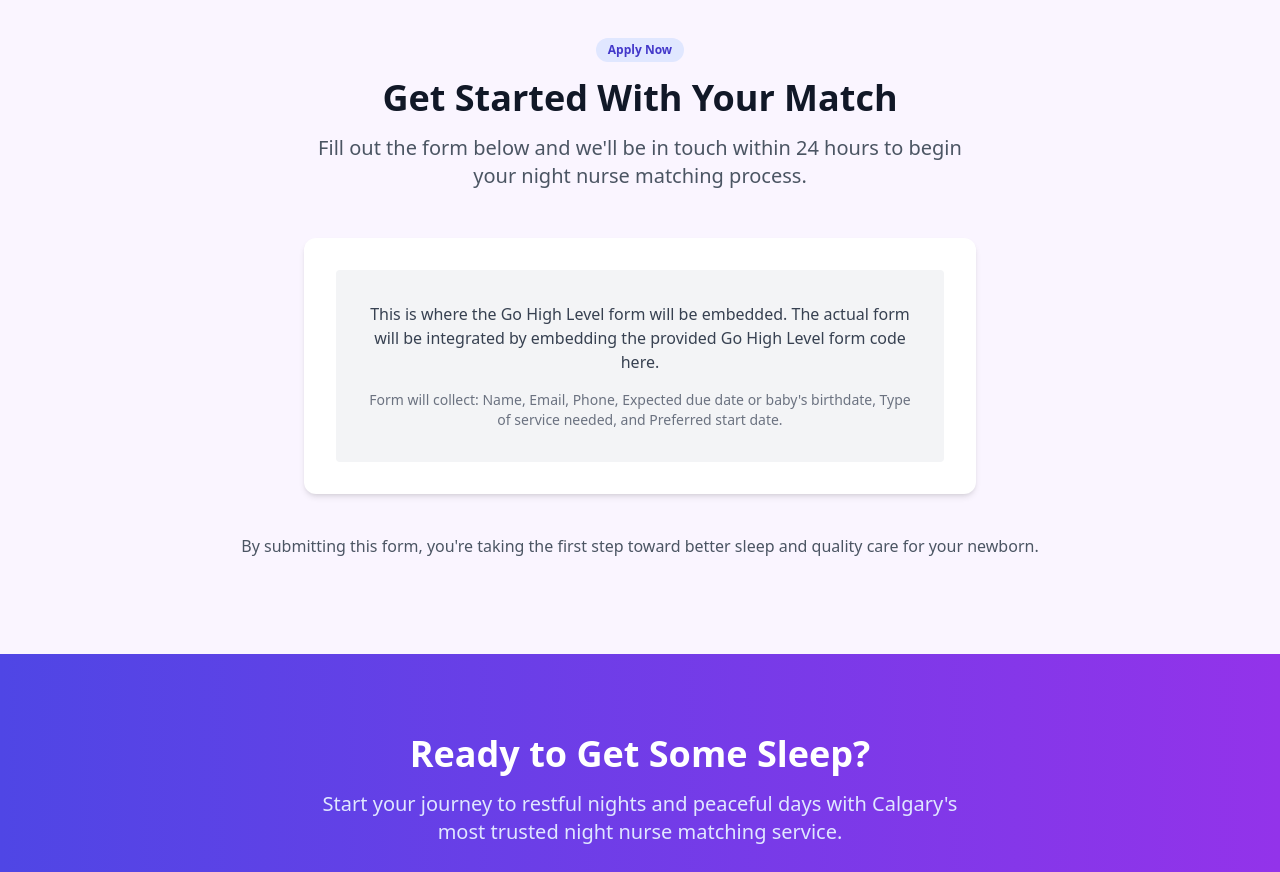
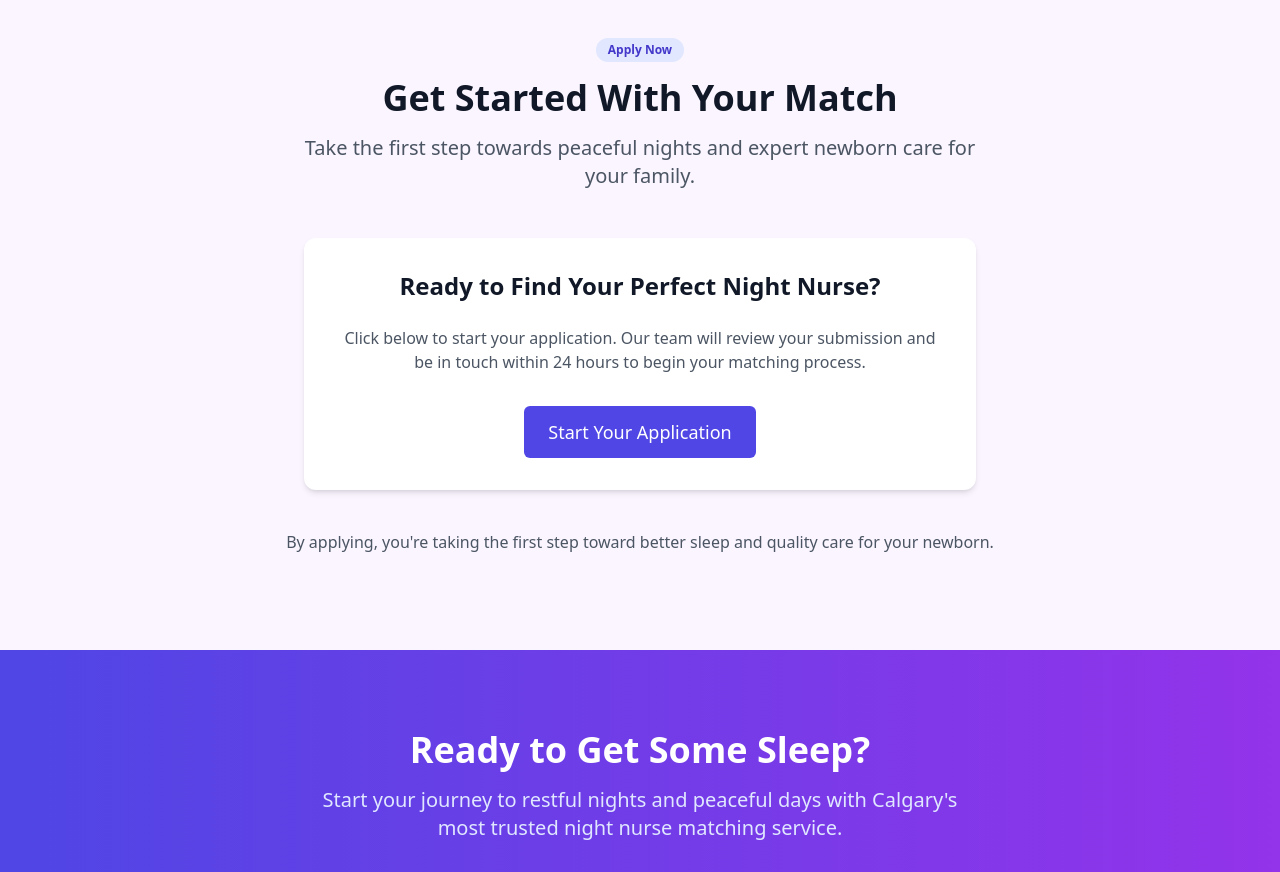
Before and after one commit to wundergunder/ineedsleep, a React (Vite) app: page / in a window 1280 px wide. Shown: the part 4680-5552 px from the top of the page. Built offline with nearby package versions, Linux system fonts and the light colour scheme.

Commit message:
update home page

```diff
--- a/src/components/home/FormSection.tsx
+++ b/src/components/home/FormSection.tsx
@@ -1,33 +1,31 @@
 import React from 'react';
 import Section from '../ui/Section';
+import Button from '../ui/Button';
 
 const FormSection: React.FC = () => {
-  // This component will contain the Go High Level form embed
   return (
     <Section id="apply" background="purple">
       <div className="text-center mb-12">
         <span className="inline-block px-3 py-1 text-xs font-semibold text-indigo-700 bg-indigo-100 rounded-full mb-4">Apply Now</span>
         <h2 className="text-3xl md:text-4xl font-bold text-gray-900 mb-4">Get Started With Your Match</h2>
         <p className="text-xl text-gray-600 max-w-2xl mx-auto">
-          Fill out the form below and we'll be in touch within 24 hours to begin your night nurse matching process.
+          Take the first step towards peaceful nights and expert newborn care for your family.
         </p>
       </div>
 
-      <div className="max-w-2xl mx-auto bg-white rounded-xl shadow-md p-6 md:p-8">
-        {/* Placeholder for Go High Level form embed */}
-        <div className="bg-gray-100 rounded p-8 text-center">
-          <p className="text-gray-700">
-            This is where the Go High Level form will be embedded. The actual form will be integrated by embedding the provided Go High Level form code here.
-          </p>
-          <p className="text-sm text-gray-500 mt-4">
-            Form will collect: Name, Email, Phone, Expected due date or baby's birthdate, Type of service needed, and Preferred start date.
-          </p>
-        </div>
+      <div className="max-w-2xl mx-auto bg-white rounded-xl shadow-md p-8 text-center">
+        <h3 className="text-2xl font-semibold text-gray-900 mb-6">Ready to Find Your Perfect Night Nurse?</h3>
+        <p className="text-gray-600 mb-8">
+          Click below to start your application. Our team will review your submission and be in touch within 24 hours to begin your matching process.
+        </p>
+        <Button href="/apply" size="lg">
+          Start Your Application
+        </Button>
       </div>
 
       <div className="mt-10 text-center">
         <p className="text-gray-600">
-          By submitting this form, you're taking the first step toward better sleep and quality care for your newborn.
+          By applying, you're taking the first step toward better sleep and quality care for your newborn.
         </p>
       </div>
     </Section>
```
